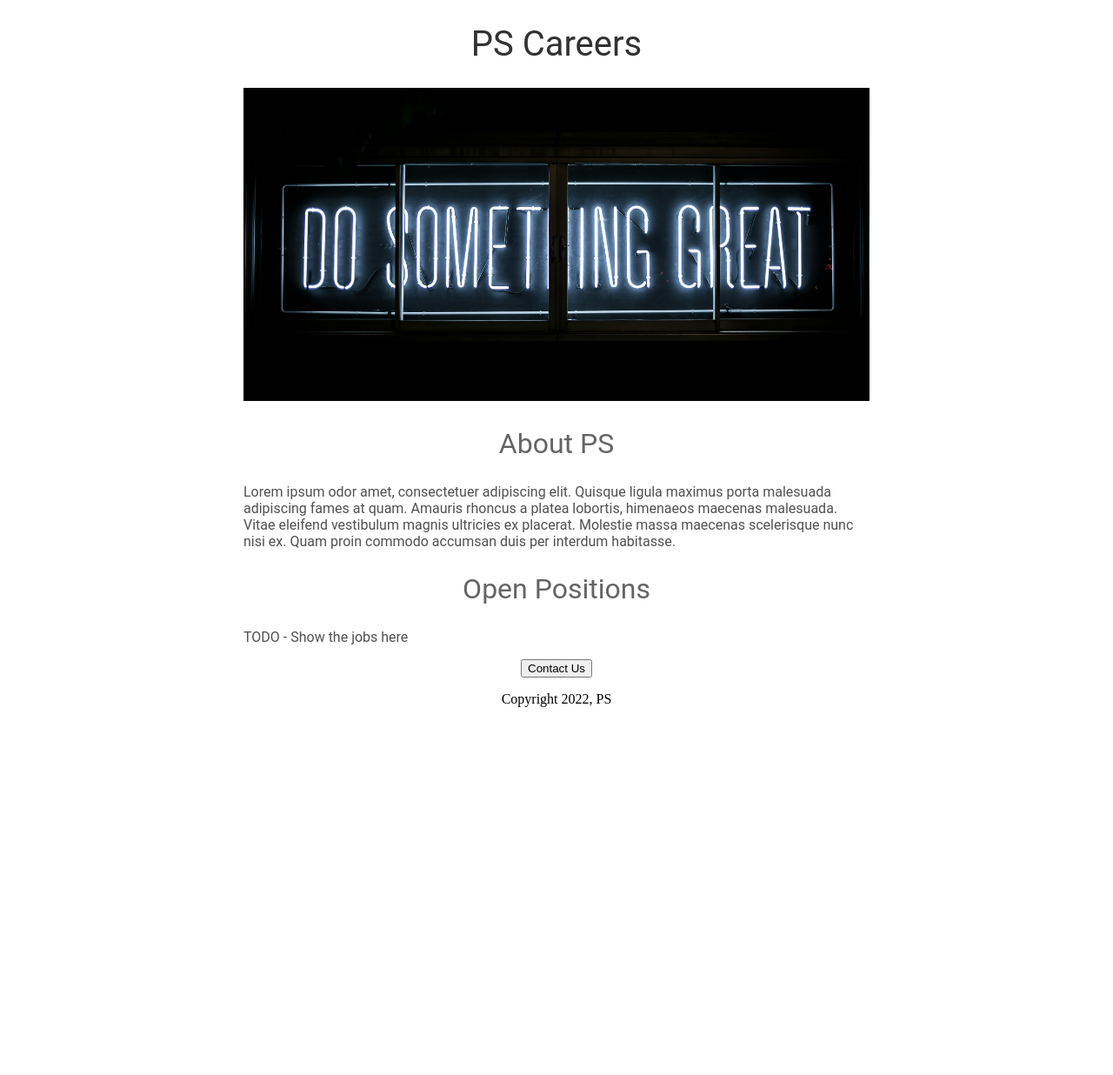
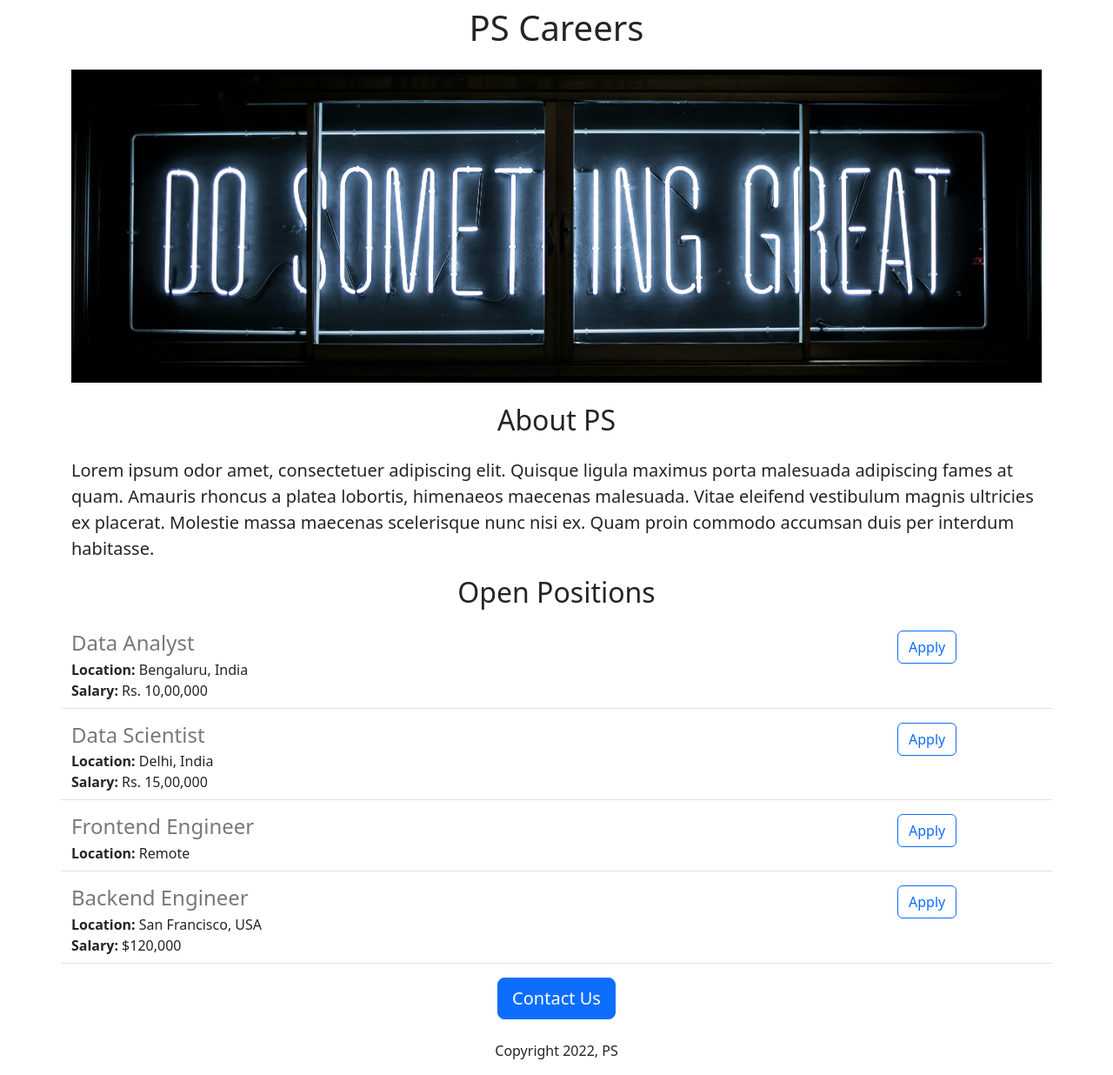
Before and after one commit to Saraswat-Prashant/Python-Flask-PS, a Flask app: page / in a window 1280 px wide. Shown: the whole page at 87% size. Before the commit the page ends 813 px from the top, so only its background shows below. Run offline with Flask 3, Linux system fonts and the light colour scheme.

Commit message:
version_2

```diff
--- a/app.py
+++ b/app.py
@@ -1,10 +1,44 @@
-from flask import Flask, render_template
+from flask import Flask, render_template, jsonify
 
 app = Flask(__name__)
 
+JOBS = [
+    {
+        'id': 1,
+        'title': 'Data Analyst',
+        'location': 'Bengaluru, India',
+        'salary': 'Rs. 10,00,000'
+    },
+    {
+        'id': 2,
+        'title': 'Data Scientist',
+        'location': 'Delhi, India',
+        'salary': 'Rs. 15,00,000'
+    },
+    {
+        'id': 3,
+        'title': 'Frontend Engineer',
+        'location': 'Remote',
+    },
+    {
+        'id': 4,
+        'title': 'Backend Engineer',
+        'location': 'San Francisco, USA',
+        'salary': '$120,000'
+    }
+]
+
+
 @app.route("/")
 def hello_world():
-    return render_template('home.html')
+    return render_template('home.html', jobs=JOBS, company_name="PS")
+
+
+@app.route("/api/jobs")
+def list_jobs():
+    return jsonify(JOBS)
+
+
 
 if __name__ == "__main__":
     app.run(host='0.0.0.0', debug=True)
--- a/templates/home.html
+++ b/templates/home.html
@@ -1,54 +1,37 @@
 <!DOCTYPE html>
 <html>
   <head>
-    <title>PS careers</title>
+    <title>PS Careers</title>
+    <meta charset="utf-8">
+    <meta name="viewport" content="width=device-width, initial-scale=1">
+    <link href="https://cdn.jsdelivr.net/npm/bootstrap@5.3.3/dist/css/bootstrap.min.css" rel="stylesheet" integrity="sha384-QWTKZyjpPEjISv5WaRU9OFeRpok6YctnYmDr5pNlyT2bRjXh0JMhjY6hW+ALEwIH" crossorigin="anonymous">
     <style>
-      h1 {
-        font-size: 40px;
-        font-family: Roboto;
-        font-weight: normal;
-        color: rgb(50, 50, 50);
-        text-align: center;
+      #banner {
+        height: 360px;
+        width: 100%;
+        object-fit: cover;
+        margin-bottom: 16px;
       }
-
-      #banner {
-        width: 100%;
-        height: 360px;
-        object-fit: cover;
-      }
-
-      h2 {
-        font-family: Roboto;
-        font-size: 32px;
-        color: rgb(100, 100, 100);
-        text-align: center;
-        font-weight: normal;
-      }
-
-      .bodytext  {
-        font-family: Roboto;
-        color: rgb(80, 80, 80);
-      }
-
-      #container {
-        max-width: 720px;
-        margin: 0 auto;
-      }
-
     </style>
   </head>
   <body>
-    <div id="container">
-      <h1>PS Careers</h1>
-      <img id="banner" src="https://8bc4a845-4fc9-4733-bda2-536e8e842609-00-2q0niuqg4mi03.pike.replit.dev/static/career-banner.jpg">
-      <h2>About PS</h2>
-      <p class="bodytext">Lorem ipsum odor amet, consectetuer adipiscing elit. Quisque ligula maximus porta malesuada adipiscing fames at quam. Amauris rhoncus a platea lobortis, himenaeos maecenas malesuada. Vitae eleifend vestibulum magnis ultricies ex placerat. Molestie massa maecenas scelerisque nunc nisi ex. Quam proin commodo accumsan duis per interdum habitasse.
+    <div class="container">
+      <h1 class="text-center mt-2 mb-4"">
+        {{company_name}} Careers
+      </h1>
+      <img class="img-fluid" id="banner" src="https://8bc4a845-4fc9-4733-bda2-536e8e842609-00-2q0niuqg4mi03.pike.replit.dev/static/career-banner.jpg">
+      <h2 class="text-center mt-2 mb-4">About PS</h2>
+      <p class="lead">Lorem ipsum odor amet, consectetuer adipiscing elit. Quisque ligula maximus porta malesuada adipiscing fames at quam. Amauris rhoncus a platea lobortis, himenaeos maecenas malesuada. Vitae eleifend vestibulum magnis ultricies ex placerat. Molestie massa maecenas scelerisque nunc nisi ex. Quam proin commodo accumsan duis per interdum habitasse.
       </p>
-      <h2>Open Positions</h2>
-      <p class="bodytext">TODO - Show the jobs here</p>
-      <div style="text-align:center;">
-      <button>Contact Us</button>
-        <p>Copyright 2022, PS</p>
+      <h2 class="text-center mt-2 mb-4">Open Positions</h2>
+      <p>
+        {% for job in jobs %}
+          {% include 'jobitem.html' %}
+        {% endfor %}
+      </p>
+      <div class="text-center">
+      <button class="btn btn-primary btn-lg">Contact Us</button>
+        <p class="mt-4">Copyright 2022, PS</p>
       </div>
     </div>
   </body>
--- /dev/null
+++ b/templates/jobitem.html
@@ -0,0 +1,12 @@
+<div class="border-bottom row" style="margin-bottom:16px; padding-bottom:8px">
+  <div class="col-10">
+    <h4 style="color: rgb(120,120,120); margin-bottom: 4px;">{{job['title']}}</h4>
+    <div><b>Location:</b> {{job['location']}}</div>
+    {% if 'salary' in job %}
+    <div><b>Salary:</b> {{job['salary']}}</div>
+    {% endif %}
+  </div>
+  <div class="col-2">
+    <button type="button" class="btn btn-outline-primary">Apply</button>
+  </div>
+</div>
```
